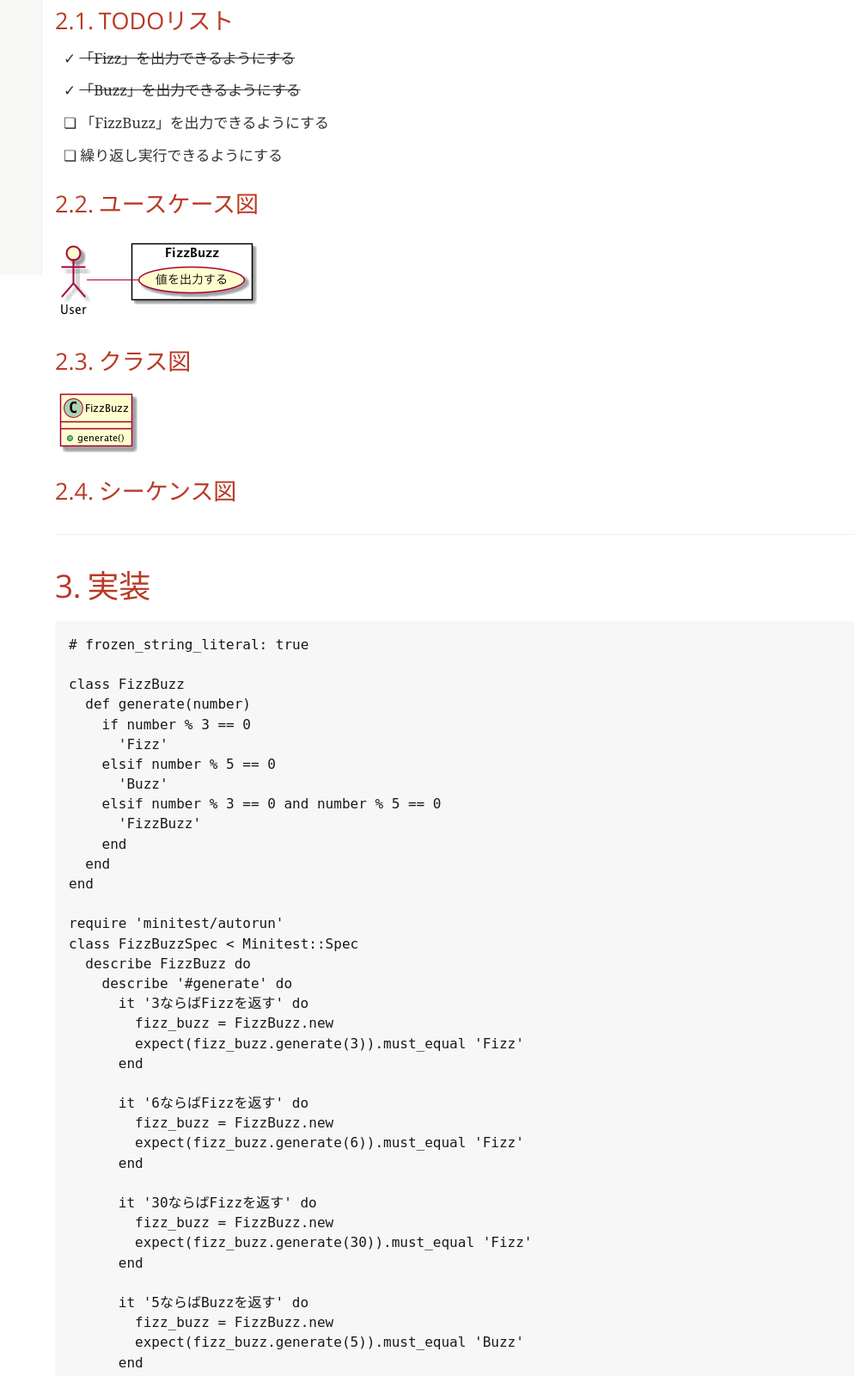
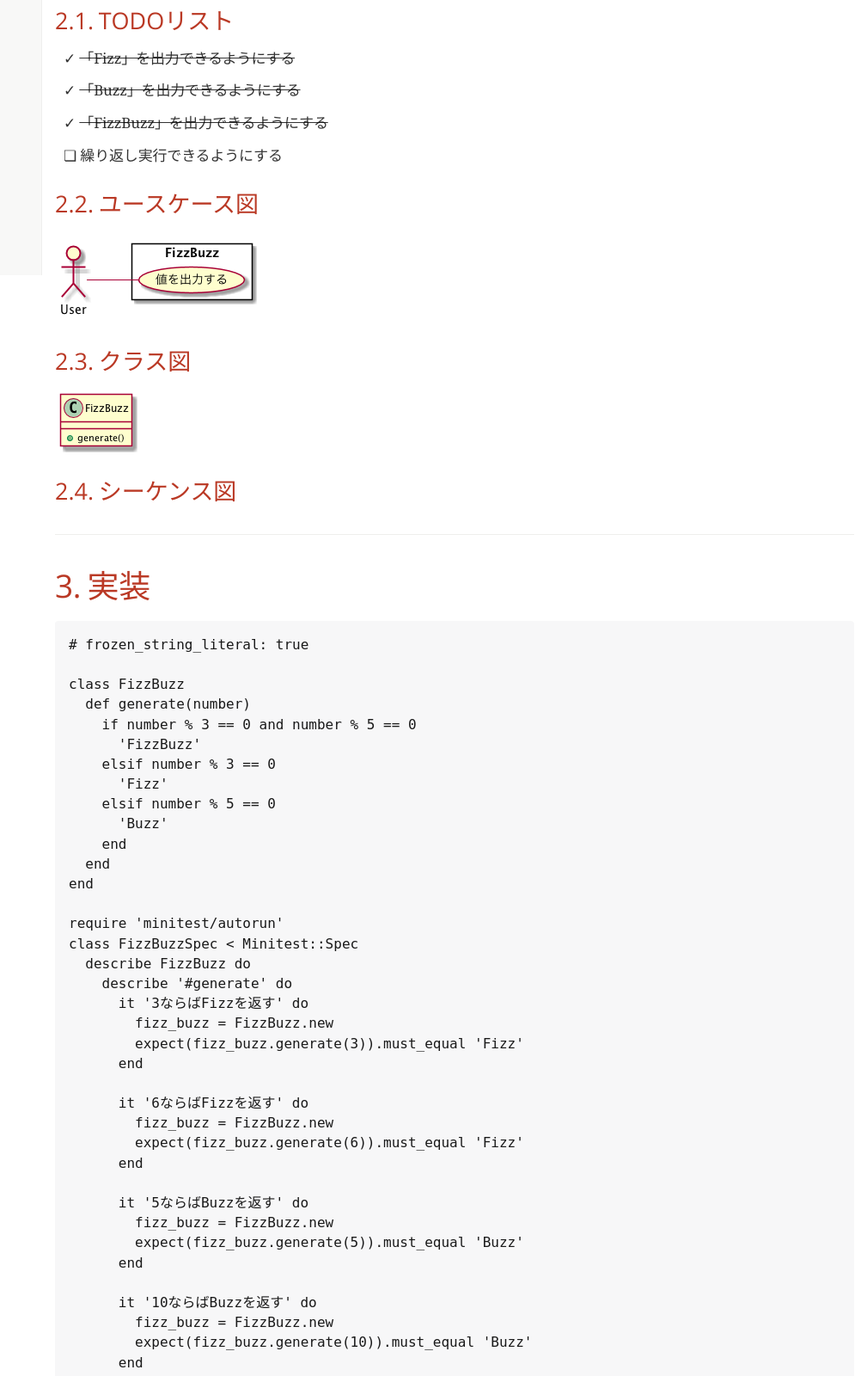
Before and after one commit to k2works/ruby_basic_exercises, a plain HTML site: page docs/demonstration/index.html in a window 1280 px wide. Shown: the part 480-2080 px from the top of the page at 86% size, without its empty margins (271-1280 px from the left). Drawn offline with nearby package versions, Linux system fonts and the light colour scheme; a web font is replaced by a local one.

Commit message:
実演 実装
FizzBuzz判定追加（テスト成功）

```diff
--- a/docs/demonstration/index.html
+++ b/docs/demonstration/index.html
@@ -486,7 +486,7 @@ body.book #toc,body.book #preamble,body.book h1.sect0,body.book .sect1>h2{page-b
 <p>&#10003; <span class="line-through">「Buzz」を出力できるようにする</span></p>
 </li>
 <li>
-<p>&#10063; 「FizzBuzz」を出力できるようにする</p>
+<p>&#10003; <span class="line-through">「FizzBuzz」を出力できるようにする</span></p>
 </li>
 <li>
 <p>&#10063; 繰り返し実行できるようにする</p>
@@ -525,12 +525,12 @@ body.book #toc,body.book #preamble,body.book h1.sect0,body.book .sect1>h2{page-b
 
 class FizzBuzz
   def generate(number)
-    if number % 3 == 0
+    if number % 3 == 0 and number % 5 == 0
+      'FizzBuzz'
+    elsif number % 3 == 0
       'Fizz'
     elsif number % 5 == 0
       'Buzz'
-    elsif number % 3 == 0 and number % 5 == 0
-      'FizzBuzz'
     end
   end
 end
@@ -547,11 +547,6 @@ class FizzBuzzSpec &lt; Minitest::Spec
       it '6ならばFizzを返す' do
         fizz_buzz = FizzBuzz.new
         expect(fizz_buzz.generate(6)).must_equal 'Fizz'
-      end
-
-      it '30ならばFizzを返す' do
-        fizz_buzz = FizzBuzz.new
-        expect(fizz_buzz.generate(30)).must_equal 'Fizz'
       end
 
       it '5ならばBuzzを返す' do
@@ -573,6 +568,12 @@ class FizzBuzzSpec &lt; Minitest::Spec
         fizz_buzz = FizzBuzz.new
         expect(fizz_buzz.generate(15)).must_equal 'FizzBuzz'
       end
+
+      it '30ならばFizzBuzzを返す' do
+        fizz_buzz = FizzBuzz.new
+        expect(fizz_buzz.generate(30)).must_equal 'FizzBuzz'
+      end
+
     end
   end
 end</code></pre>
@@ -598,7 +599,7 @@ end</code></pre>
 </div>
 <div id="footer">
 <div id="footer-text">
-Last updated 2018-07-09 14:09:22 JST
+Last updated 2018-07-09 14:26:24 JST
 </div>
 </div>
 </body>
```
Also changed, not shown: 2 other files.
